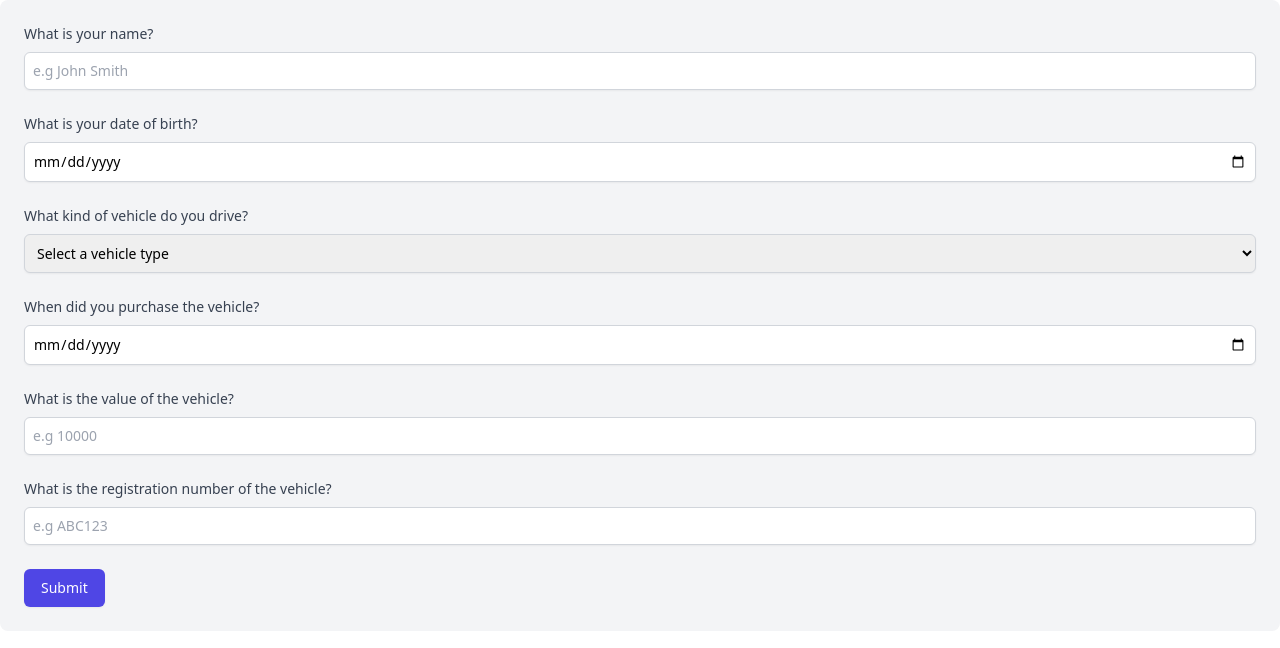
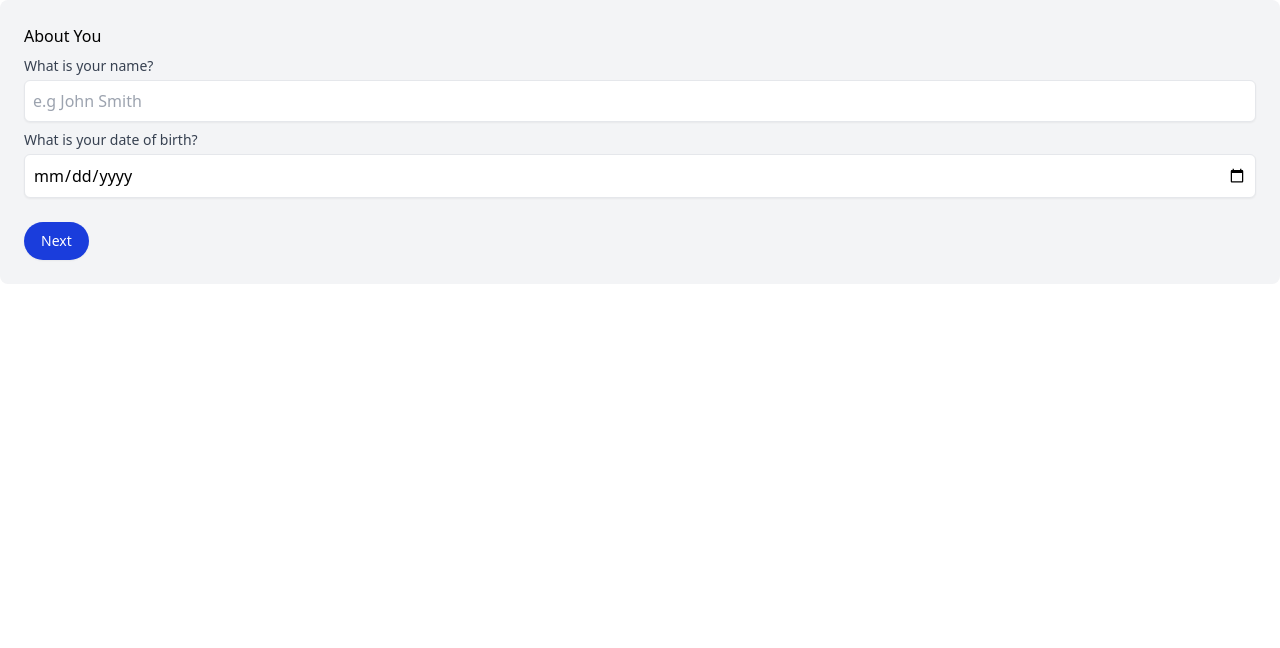
Before and after one commit to Kwarn/ctm-tech-test, a React (Create React App) app: page / in a window 1280 px wide. Shown: the top 648 px of the page. Built offline with nearby package versions, Linux system fonts and the light colour scheme; the HTML template or start-up script is replaced by a standard one.

Commit message:
form components, state, schema validation, WIP progress tracker

```diff
--- a/public/mock/api.json
+++ b/public/mock/api.json
@@ -1,12 +1,12 @@
 {
   "data": {
-    "questions": {
-      "personal": [
+    "sections": [
       {
-          "id": 132,
-          "title": "What is your name?",
+        "sectionName": "About You",
         "fields": [
           {
+            "label": "What is your name?",
+            "fieldName": "name",
             "element": "input",
             "type": "text",
             "placeholder": "e.g John Smith",
@@ -17,14 +17,10 @@
                 "message": "Name must be at least 2 characters long"
               }
             }
-            }
-          ]
           },
           {
-          "id": 212,
-          "title": "What is your date of birth?",
-          "fields": [
-            {
+            "label": "What is your date of birth?",
+            "fieldName": "dob",
             "element": "input",
             "type": "date",
             "rules": {
@@ -32,14 +28,13 @@
             }
           }
         ]
-        }
-      ],
-      "vehicle": [
+      },
       {
-          "id": 343,
-          "title": "What kind of vehicle do you drive?",
+        "sectionName": "About Your Vehicle",
         "fields": [
           {
+            "label": "What kind of vehicle do you drive?",
+            "fieldName": "vehicleType",
             "element": "select",
             "type": "dropdown",
             "placeholder": "Select a vehicle type",
@@ -58,29 +53,27 @@
               }
             ],
             "rules": {
-                "required": "Your Vecicle type is required"
+              "required": "Your vehicle type is required"
             }
-            }
-          ]
           },
           {
-          "id": 454,
-          "title": "When did you purchase the vehicle?",
-          "fields": [
-            {
+            "label": "When did you purchase the vehicle?",
+            "fieldName": "vehiclePurchaseDate",
             "element": "input",
             "type": "date",
             "rules": {
               "required": "Purchase date is required"
             }
-            }
-          ]
           },
           {
-          "id": 565,
-          "title": "What is the value of the vehicle?",
-          "fields": [
+            "label": "I do not own the vehicle yet",
+            "fieldName": "isVehicleOwned",
+            "element": "checkbox",
+            "disableTarget": "vehiclePurchaseDate"
+          },
           {
+            "label": "What is the value of the vehicle?",
+            "fieldName": "vehicleValue",
             "icon": "£",
             "element": "input",
             "type": "number",
@@ -88,14 +81,10 @@
             "rules": {
               "required": "The vehicles value is required"
             }
-            }
-          ]
           },
           {
-          "id": 676,
-          "title": "What is the registration number of the vehicle?",
-          "fields": [
-            {
+            "label": "What is the registration number of the vehicle?",
+            "fieldName": "vehicleRegistration",
             "element": "input",
             "type": "text",
             "placeholder": "e.g ABC123",
@@ -112,4 +101,3 @@
     ]
   }
 }
-}
--- a/src/App.tsx
+++ b/src/App.tsx
@@ -1,11 +1,14 @@
 import Home from "./page/Home";
+import { FormProvider } from "./state/FormContext";
 
 function App() {
   return (
-    <div className="App">
-      <header className="App-header"></header>
-      <Home />
-    </div>
+    <FormProvider>
+      <div className="App">
+        <header className="App-header"></header>
+        <Home />
+      </div>
+    </FormProvider>
   );
 }
 
--- a/src/api/validationSchema.ts
+++ b/src/api/validationSchema.ts
@@ -1,13 +1,12 @@
 import { z } from "zod";
 
-export const questionSchema = z.object({
-  id: z.number(),
-  title: z.string(),
-  fields: z.array(
-    z.object({
+export const fieldSchema = z.object({
+  label: z.string(),
+  fieldName: z.string(),
   element: z.string(),
-      type: z.string(),
+  type: z.string().optional(),
   placeholder: z.string().optional(),
+  disableTarget: z.string().optional(),
   options: z
     .array(
       z.object({
@@ -17,15 +16,15 @@ export const questionSchema = z.object({
     )
     .optional(),
   rules: z.record(z.unknown()).optional(),
-    })
-  ),
+});
+
+export const sectionSchema = z.object({
+  sectionName: z.string(),
+  fields: z.array(fieldSchema),
 });
 
 export const apiResponseSchema = z.object({
   data: z.object({
-    questions: z.object({
-      personal: z.array(questionSchema).optional(),
-      vehicle: z.array(questionSchema).optional(),
-    }),
+    sections: z.array(sectionSchema),
   }),
 });
--- a/src/components/Form.tsx
+++ b/src/components/Form.tsx
@@ -1,160 +1,236 @@
 import React, { useEffect, useState } from "react";
 import { useForm, SubmitHandler, FieldError } from "react-hook-form";
-
-import { QuestionType } from "../types";
+import { FieldType, FormDataType, SectionType } from "../types";
 import { apiResponseSchema } from "../api/validationSchema";
-
-type FormDataType = {
-  [key: string]: any;
-};
+import InputField from "./FormElements/InputField";
+import SelectField from "./FormElements/SelectField";
+import CheckboxField from "./FormElements/CheckboxField";
+import { useFormContext } from "../state/FormContext";
 
 const Form: React.FC = () => {
+  const {
+    isLoading,
+    currentSection,
+    answers,
+    setAnswer,
+    setCurrentSection,
+    setProgressTrackerSections,
+  } = useFormContext();
+
   const {
     register,
     handleSubmit,
     formState: { errors },
-  } = useForm<FormDataType>();
-  const [vehicleQuestions, setVehicleQuestions] = useState<QuestionType[]>([]);
-  const [personalQuestions, setPersonalQuestions] = useState<QuestionType[]>(
-    []
-  );
+    trigger,
+    clearErrors,
+    setValue,
+    unregister,
+    watch,
+    reset,
+  } = useForm<FormDataType>({
+    mode: "onBlur",
+    reValidateMode: "onChange",
+  });
+
+  const [sections, setSections] = useState<SectionType[]>([]);
+  const [disabledFields, setDisabledFields] = useState<Set<string>>(new Set());
 
   useEffect(() => {
+    if (isLoading) return; // wait until the context is loaded for prepopulation
+
     const fetchFormQuestions = async () => {
       try {
         const response = await fetch("/mock/api.json");
         if (!response.ok) {
-          throw new Error("Network response was not ok");
+          throw new Error("Failed to fetch the form");
         }
         const data = await response.json();
         const parsedData = apiResponseSchema.parse(data);
 
-        const personal = parsedData.data.questions.personal || [];
-        const vehicle = parsedData.data.questions.vehicle || [];
+        const sections = parsedData.data.sections;
 
-        if (!personal.length || !vehicle.length) {
+        if (!sections.length) {
           throw new Error("Questions not found");
         }
 
-        setPersonalQuestions(personal);
-        setVehicleQuestions(vehicle);
+        setSections(sections);
+
+        setProgressTrackerSections(
+          sections.map((section) => ({
+            sectionName: section.sectionName,
+            questions: section.fields.map((field) => ({
+              name: field.fieldName,
+              label: field.label,
+            })),
+          }))
+        );
+
+        const prepopulateValues: Record<string, any> = {};
+        answers.forEach(({ name, value }) => {
+          prepopulateValues[name] = value;
+        });
+
+        reset(prepopulateValues);
       } catch (error) {
         console.error("Error fetching questions:", error);
       }
     };
+
     fetchFormQuestions();
-  }, []);
+  }, [isLoading]);
+
+  useEffect(() => {
+    // handles updating context when the form data changes
+    const subscription = watch(async (values) => {
+      for (const fieldName in values) {
+        const isValid = await trigger(fieldName);
+        setAnswer(fieldName, values[fieldName], isValid);
+      }
+    });
+
+    return () => {
+      subscription.unsubscribe();
+    };
+  }, [watch, setAnswer]);
 
   const onSubmit: SubmitHandler<FormDataType> = (data) => {
-    console.log(data);
+    alert(JSON.stringify(data));
+  };
+
+  // handles disabling fields based on checkbox state
+  const handleCheckboxChange = (disableTarget: string, isChecked: boolean) => {
+    setDisabledFields((prev) => {
+      const newSet = new Set(prev);
+      if (isChecked) {
+        newSet.add(disableTarget);
+        setValue(disableTarget, null, {
+          shouldValidate: true,
+          shouldDirty: true,
+        });
+        unregister(disableTarget);
+      } else {
+        newSet.delete(disableTarget);
+      }
+      return newSet;
+    });
+    if (isChecked) {
+      clearErrors(disableTarget);
+    }
+  };
+
+  // handles rendering form fields based on the field type
+  const renderField = (field: FieldType, index: number) => {
+    const {
+      fieldName,
+      label,
+      element,
+      type,
+      options,
+      rules,
+      placeholder,
+      disableTarget,
+    } = field;
+
+    const error = errors[fieldName] as FieldError | undefined;
+    const isDisabled = disabledFields.has(fieldName);
+    const registerOptions = !isDisabled ? rules ?? {} : {};
+
+    const commonProps = {
+      label,
+      error,
+      disabled: isDisabled,
+      placeholder: placeholder ?? "",
+      ...register(fieldName, registerOptions),
+    };
+
+    if (element === "input") {
+      return (
+        <div key={index}>
+          <InputField type={type} {...commonProps} />
+        </div>
+      );
+    }
+
+    if (element === "checkbox" && disableTarget) {
+      return (
+        <div key={index}>
+          <CheckboxField
+            disableField={(checked: boolean) =>
+              handleCheckboxChange(disableTarget, checked)
+            }
+            {...commonProps}
+          />
+        </div>
+      );
+    }
+
+    if (element === "select") {
+      return (
+        <SelectField key={index} options={options || []} {...commonProps} />
+      );
+    }
+  };
+
+  const handleNextButton = async (
+    event: React.MouseEvent<HTMLButtonElement>
+  ) => {
+    event.preventDefault();
+    const isSectionComplete = await trigger();
+    if (isSectionComplete) {
+      setCurrentSection(currentSection + 1);
+    }
+  };
+
+  const handlePreviousButton = (event: React.MouseEvent<HTMLButtonElement>) => {
+    event.preventDefault();
+    setCurrentSection(currentSection - 1);
   };
 
   return (
+    <>
       <form
         onSubmit={handleSubmit(onSubmit)}
         className="space-y-6 p-6 bg-gray-100 rounded-lg"
       >
-      {personalQuestions.map((question) => (
-        <div key={question.id} className="space-y-2">
-          <label className="block text-sm font-medium text-gray-700">
-            {question.title}
-          </label>
-          {question.fields.map((field, index) => {
-            const fieldName = `personal_${question.id}_${index}`;
-            const registerOptions = field.rules || {};
-            const error = errors[fieldName] as FieldError | undefined;
-            return (
-              <div key={index} className="space-y-1">
-                {field.element === "input" && (
-                  <>
-                    <input
-                      type={field.type}
-                      placeholder={field.placeholder}
-                      {...register(fieldName, registerOptions)}
-                      className="mt-1 block w-full p-2 border border-gray-300 rounded-md shadow-sm focus:ring-indigo-500 focus:border-indigo-500 sm:text-sm"
-                    />
-                    {error && (
-                      <p className="text-red-500 text-sm">{error.message}</p>
-                    )}
-                  </>
-                )}
-                {field.element === "select" && (
-                  <>
-                    <select
-                      {...register(fieldName, registerOptions)}
-                      className="mt-1 block w-full p-2 border border-gray-300 rounded-md shadow-sm focus:ring-indigo-500 focus:border-indigo-500 sm:text-sm"
-                    >
-                      <option value="">{field.placeholder}</option>
-                      {field.options?.map((option) => (
-                        <option key={option.value} value={option.value}>
-                          {option.label}
-                        </option>
-                      ))}
-                    </select>
-                    {error && (
-                      <p className="text-red-500 text-sm">{error.message}</p>
-                    )}
-                  </>
+        {sections.length > 0 && (
+          <div className="space-y-2">
+            <h2>{sections[currentSection].sectionName}</h2>
+            {sections[currentSection].fields.map((field, index) =>
+              renderField(field, index)
             )}
           </div>
-            );
-          })}
-        </div>
-      ))}
-      {vehicleQuestions.map((question) => (
-        <div key={question.id} className="space-y-2">
-          <label className="block text-sm font-medium text-gray-700">
-            {question.title}
-          </label>
-          {question.fields.map((field, index) => {
-            const fieldName = `vehicle_${question.id}_${index}`;
-            const registerOptions = field.rules || {};
-            const error = errors[fieldName] as FieldError | undefined;
-            return (
-              <div key={index} className="space-y-1">
-                {field.element === "input" && (
-                  <>
-                    <input
-                      type={field.type}
-                      placeholder={field.placeholder}
-                      {...register(fieldName, registerOptions)}
-                      className="mt-1 block w-full p-2 border border-gray-300 rounded-md shadow-sm focus:ring-indigo-500 focus:border-indigo-500 sm:text-sm"
-                    />
-                    {error && (
-                      <p className="text-red-500 text-sm">{error.message}</p>
         )}
-                  </>
+
+        <div className="flex justify-between">
+          {currentSection > 0 && (
+            <button
+              type="button"
+              onClick={handlePreviousButton}
+              className="rounded-[2rem] text-white bg-gray-500 b-ra inline-flex justify-center py-2 px-4 border border-transparent shadow-sm text-sm font-medium hover:bg-gray-400 focus:outline-none focus:ring-2 focus:ring-offset-2 focus:ring-indigo-500"
+            >
+              Previous
+            </button>
           )}
-                {field.element === "select" && (
-                  <>
-                    <select
-                      {...register(fieldName, registerOptions)}
-                      className="mt-1 block w-full p-2 border border-gray-300 rounded-md shadow-sm focus:ring-indigo-500 focus:border-indigo-500 sm:text-sm"
+
+          {currentSection < sections.length - 1 ? (
+            <button
+              type="button"
+              onClick={handleNextButton}
+              className="rounded-[2rem] text-white bg-primary b-ra inline-flex justify-center py-2 px-4 border border-transparent shadow-sm text-sm font-medium hover:bg-primaryHover focus:outline-none focus:ring-2 focus:ring-offset-2 focus:ring-indigo-500"
             >
-                      <option value="">{field.placeholder}</option>
-                      {field.options?.map((option) => (
-                        <option key={option.value} value={option.value}>
-                          {option.label}
-                        </option>
-                      ))}
-                    </select>
-                    {error && (
-                      <p className="text-red-500 text-sm">{error.message}</p>
-                    )}
-                  </>
-                )}
-              </div>
-            );
-          })}
-        </div>
-      ))}
+              Next
+            </button>
+          ) : (
             <button
               type="submit"
-        className="inline-flex justify-center py-2 px-4 border border-transparent shadow-sm text-sm font-medium rounded-md text-white bg-indigo-600 hover:bg-indigo-700 focus:outline-none focus:ring-2 focus:ring-offset-2 focus:ring-indigo-500"
+              className="rounded-[2rem] text-white bg-primary b-ra inline-flex justify-center py-2 px-4 border border-transparent shadow-sm text-sm font-medium hover:bg-primaryHover focus:outline-none focus:ring-2 focus:ring-offset-2 focus:ring-indigo-500"
             >
               Submit
             </button>
+          )}
+        </div>
       </form>
+    </>
   );
 };
 
--- /dev/null
+++ b/src/components/FormElements/CheckboxField.tsx
@@ -0,0 +1,38 @@
+import React, { forwardRef } from "react";
+import { FieldError, UseFormRegisterReturn } from "react-hook-form";
+
+interface CheckboxFieldProps {
+  label: string;
+  error?: FieldError;
+  disableField?: (checked: boolean) => void;
+}
+
+const CheckboxField = forwardRef<
+  HTMLInputElement,
+  CheckboxFieldProps & UseFormRegisterReturn
+>(({ name, label, error, onChange, onBlur, disableField }, ref) => {
+  const handleChange = (e: React.ChangeEvent<HTMLInputElement>) => {
+    if (onChange) onChange(e);
+    if (disableField) disableField(e.target.checked);
+  };
+
+  return (
+    <div>
+      <label>
+        <input
+          ref={ref}
+          name={name}
+          type="checkbox"
+          onBlur={onBlur}
+          onChange={handleChange}
+        />
+        {label}
+      </label>
+      {error && <p className="text-red-500 text-sm">{error.message}</p>}
+    </div>
+  );
+});
+
+CheckboxField.displayName = "CheckboxField";
+
+export default CheckboxField;
--- /dev/null
+++ b/src/components/FormElements/InputField.tsx
@@ -0,0 +1,52 @@
+import { forwardRef } from "react";
+import { FieldError, UseFormRegister } from "react-hook-form";
+import { FormDataType } from "../../types";
+
+export interface InputFieldProps {
+  label: string;
+  type?: string;
+  placeholder?: string;
+  disabled?: boolean;
+  error?: FieldError;
+  icon?: string;
+}
+
+const InputField = forwardRef<
+  HTMLInputElement,
+  InputFieldProps & ReturnType<UseFormRegister<FormDataType>>
+>(
+  (
+    {
+      name,
+      disabled,
+      label,
+      type = "text",
+      placeholder,
+      icon,
+      error,
+      onChange,
+      onBlur,
+    },
+    ref
+  ) => (
+    <div>
+      <label className="block text-sm font-medium text-gray-700">{label}</label>
+      <p>{icon}</p>
+      <input
+        disabled={disabled}
+        name={name}
+        onChange={onChange}
+        onBlur={onBlur}
+        type={type}
+        placeholder={placeholder}
+        ref={ref}
+        className="mt-1 block w-full p-2 border rounded-md shadow-sm"
+      />
+      {error && <p className="text-red-500 text-sm">{error.message}</p>}
+    </div>
+  )
+);
+
+InputField.displayName = "InputField";
+
+export default InputField;
--- /dev/null
+++ b/src/components/FormElements/SelectField.tsx
@@ -0,0 +1,47 @@
+import { forwardRef } from "react";
+import { UseFormRegister, FieldError } from "react-hook-form";
+import { FormDataType } from "../../types";
+
+type Option = {
+  value: string;
+  label: string;
+};
+
+interface SelectFieldProps {
+  label: string;
+  placeholder: string;
+  disabled?: boolean;
+  options: Option[];
+  error?: FieldError;
+}
+
+const SelectField = forwardRef<
+  HTMLSelectElement,
+  SelectFieldProps & ReturnType<UseFormRegister<FormDataType>>
+>(({ name, disabled, label, placeholder, options, error, onChange, onBlur }, ref) => (
+  <div className="space-y-1">
+    <label className="block text-sm font-medium text-primary">
+      {label}
+    </label>
+    <select
+      ref={ref}
+      name={name}
+      onBlur={onBlur}
+      onChange={onChange}
+      disabled={disabled}
+      className="mt-1 block w-full p-2 border border-gray-300 rounded-md shadow-sm focus:ring-indigo-500 focus:border-indigo-500 sm:text-sm"
+    >
+      <option value="">{placeholder}</option>
+      {options.map((option) => (
+        <option key={option.value} value={option.value}>
+          {option.label}
+        </option>
+      ))}
+    </select>
+    {error && <p className="text-red-500 text-sm">{error.message}</p>}
+  </div>
+));
+
+SelectField.displayName = "SelectField";
+
+export default SelectField;
--- a/src/page/Home.tsx
+++ b/src/page/Home.tsx
@@ -1,8 +1,10 @@
 import Form from "../components/Form";
+import ProgressTracker from "../components/ProgressTracker";
 
 const Home = () => {
   return (
     <div>
+      {/* <ProgressTracker /> */}
       <Form />
     </div>
   );
--- /dev/null
+++ b/src/state/FormContext.tsx
@@ -0,0 +1,117 @@
+import React, {
+  createContext,
+  useContext,
+  useState,
+  useEffect,
+  ReactNode,
+} from "react";
+
+interface AnswerType {
+  name: string;
+  value: any; // TODO: replace with a more specific type if possible
+  isValid: boolean;
+}
+
+type QuestionType = {
+  name: string;
+  label: string;
+};
+
+type ProgressTrackerSectionType = {
+  sectionName: string;
+  questions: QuestionType[];
+};
+
+interface FormContextType {
+  isLoading: boolean;
+  answers: AnswerType[];
+  currentSection: number;
+  progressTrackerSections: ProgressTrackerSectionType[];
+  setAnswer: (fieldName: string, value: any, isValid: boolean) => void;
+  setCurrentSection: (section: number) => void;
+  setProgressTrackerSections: (sections: ProgressTrackerSectionType[]) => void;
+}
+
+const defaultContext: FormContextType = {
+  isLoading: true,
+  answers: [],
+  currentSection: 0,
+  progressTrackerSections: [],
+  setAnswer: () => {},
+  setCurrentSection: () => {},
+  setProgressTrackerSections: () => {},
+};
+
+const FormContext = createContext<FormContextType>(defaultContext);
+
+export const useFormContext = () => useContext(FormContext);
+
+interface FormProviderProps {
+  children: ReactNode;
+}
+
+export const FormProvider: React.FC<FormProviderProps> = ({ children }) => {
+  const [answers, setAnswers] = useState<AnswerType[]>([]);
+  const [progressTrackerSections, setProgressTrackerSections] = useState<
+    ProgressTrackerSectionType[]
+  >([]);
+  const [currentSection, setCurrentSection] = useState<number>(0);
+  const [isLoading, setIsLoading] = useState<boolean>(true);
+
+  useEffect(() => {
+    const storedData = localStorage.getItem("formData");
+    if (storedData) {
+      const parsedData = JSON.parse(storedData);
+      setAnswers(parsedData.answers || []);
+      setCurrentSection(parsedData.currentSection || 0);
+      setProgressTrackerSections(parsedData.progressTrackerSections || []);
+    }
+    setIsLoading(false);
+  }, []);
+
+  useEffect(() => {
+    if (!isLoading) {
+      localStorage.setItem(
+        "formData",
+        JSON.stringify({
+          answers,
+          currentSection,
+          progressTrackerSections,
+        })
+      );
+    }
+  }, [answers, currentSection, isLoading, progressTrackerSections]);
+
+  const setAnswer = (fieldName: string, value: any, isValid: boolean) => {
+    setAnswers((prev) => {
+      const prevAnswers = Array.isArray(prev) ? prev : [];
+
+      const index = prevAnswers.findIndex(
+        (answer) => answer.name === fieldName
+      );
+      if (index > -1) {
+        const updatedAnswers = [...prevAnswers];
+        updatedAnswers[index] = { name: fieldName, value, isValid };
+        return updatedAnswers;
+      } else {
+        return [...prevAnswers, { name: fieldName, value, isValid }];
+      }
+    });
+  };
+
+  const value = {
+    isLoading,
+    answers,
+    progressTrackerSections,
+    currentSection,
+    setAnswer,
+    setCurrentSection: (section: number) => setCurrentSection(section),
+    setProgressTrackerSections,
+  };
+
+  return (
+    <FormContext.Provider value={value}>
+      {!isLoading && children}
+    </FormContext.Provider>
+  );
+};
```
Also changed, not shown: src/components/ProgressTracker.tsx (added, +40 -0 lines), src/types.ts (+15 -23 lines), tailwind.config.js (+7 -1 lines). Lines whose indentation alone changed are shown as unchanged.
